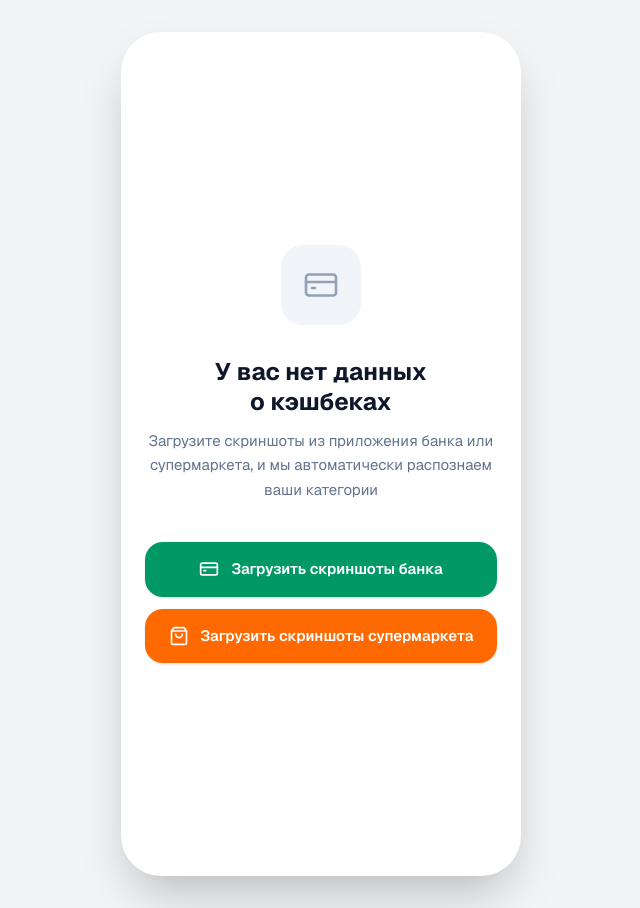
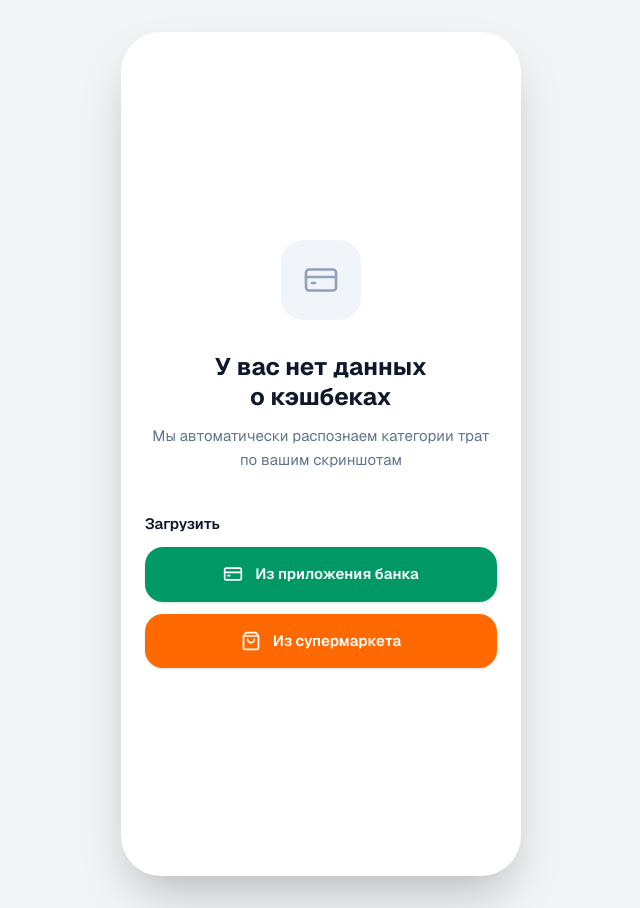
Before and after one commit to xeha/v0-cashback-aggregation-app, a Next.js app: page / in a window 1280 px wide. Shown: the whole page, without its empty margins (319-959 px from the left). Built offline with nearby package versions, Linux system fonts and the light colour scheme.

Commit message:
feat: update empty screen upload instructions and button labels

```diff
--- a/components/screens/empty-screen.tsx
+++ b/components/screens/empty-screen.tsx
@@ -21,23 +21,24 @@ export function EmptyScreen({ onUpload }: { onUpload: (kind: "bank" | "market")
         У вас нет данных о кэшбеках
       </h1>
       <p className="mt-3 text-pretty text-[15px] leading-relaxed text-slate-500">
-        Загрузите скриншоты из приложения банка или супермаркета, и мы автоматически распознаем ваши категории
+        Мы автоматически распознаем категории трат по вашим скриншотам
       </p>
 
       <div className="mt-10 flex w-full flex-col gap-3">
+        <h2 className="self-start text-[15px] font-semibold text-slate-900">Загрузить</h2>
         <button
           onClick={() => onUpload("bank")}
           className="flex w-full items-center justify-center gap-3 rounded-2xl bg-emerald-600 px-5 py-4 text-[15px] font-semibold text-white shadow-sm transition-colors hover:bg-emerald-700 active:bg-emerald-800"
         >
           <CreditCard className="h-5 w-5" />
-          Загрузить скриншоты банка
+          Из приложения банка
         </button>
         <button
           onClick={() => onUpload("market")}
           className="flex w-full items-center justify-center gap-3 rounded-2xl bg-orange-500 px-5 py-4 text-[15px] font-semibold text-white shadow-sm transition-colors hover:bg-orange-600 active:bg-orange-700"
         >
           <ShoppingBag className="h-5 w-5" />
-          Загрузить скриншоты супермаркета
+          Из супермаркета
         </button>
       </div>
     </motion.div>
```
